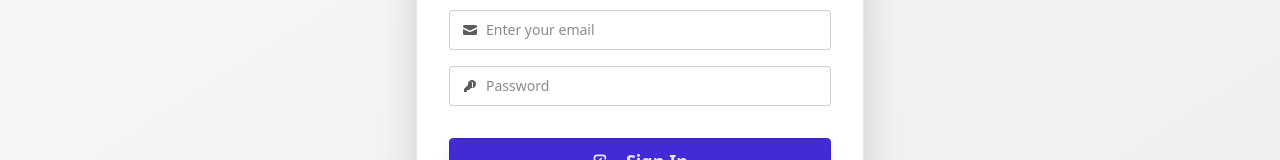
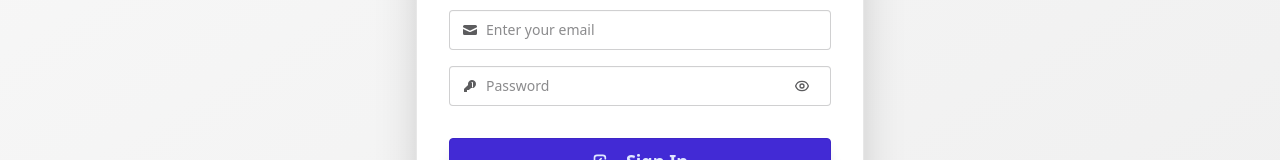
Before and after one commit to kratin01/DevConnect, a React (Vite) app: page /login in a window 1280 px wide. Shown: the part 380-540 px from the top of the page. Built offline with nearby package versions, Linux system fonts and the light colour scheme; no server answers.

Commit message:
Add password visibility toggle to AuthForm component

```diff
--- a/src/pages/Login.jsx
+++ b/src/pages/Login.jsx
@@ -12,6 +12,7 @@
   const [firstName, setFirstName] = useState("");
   const [lastName, setLastName] = useState("");
   const [error, setError] = useState("");
+  const [showPassword, setShowPassword] = useState(false);
   const dispatch = useDispatch();
   const navigate = useNavigate();
 
@@ -112,7 +113,7 @@
                   <path fillRule="evenodd" d="M14 6a4 4 0 0 1-4.899 3.899l-1.955 1.955a.5.5 0 0 1-.353.146H5v1.5a.5.5 0 0 1-.5.5h-2a.5.5 0 0 1-.5-.5v-2.293a.5.5 0 0 1 .146-.353l3.955-3.955A4 4 0 1 1 14 6Zm-4-2a.5.5 0 0 0 0 1V9a.5.5 0 0 0 1 0V4.5a.5.5 0 0 0-1 0V4Z" clipRule="evenodd" />
                 </svg>
                 <input
-                  type="password"
+                  type={showPassword ? "text" : "password"}
                   required
                   placeholder="Password"
                   value={password}
@@ -120,6 +121,50 @@
                   minLength={8}
                   className="flex-1 focus:outline-none"
                 />
+                <button
+                  type="button"
+                  onClick={() => setShowPassword(!showPassword)}
+                  className="btn btn-ghost btn-sm btn-circle"
+                  aria-label={showPassword ? "Hide password" : "Show password"}
+                >
+                  {showPassword ? (
+                    <svg
+                      xmlns="http://www.w3.org/2000/svg"
+                      viewBox="0 0 24 24"
+                      fill="none"
+                      stroke="currentColor"
+                      className="w-4 h-4 opacity-70"
+                    >
+                      <path
+                        strokeLinecap="round"
+                        strokeLinejoin="round"
+                        strokeWidth="2"
+                        d="M13.875 18.825A10.05 10.05 0 0112 19c-4.478 0-8.268-2.943-9.543-7a9.97 9.97 0 011.563-3.029m5.858.908a3 3 0 114.243 4.243M9.878 9.878l4.242 4.242M9.88 9.88l-3.29-3.29m7.532 7.532l3.29 3.29M3 3l3.59 3.59m0 0A9.953 9.953 0 0112 5c4.478 0 8.268 2.943 9.543 7a10.025 10.025 0 01-4.132 5.411m0 0L21 21"
+                      />
+                    </svg>
+                  ) : (
+                    <svg
+                      xmlns="http://www.w3.org/2000/svg"
+                      viewBox="0 0 24 24"
+                      fill="none"
+                      stroke="currentColor"
+                      className="w-4 h-4 opacity-70"
+                    >
+                      <path
+                        strokeLinecap="round"
+                        strokeLinejoin="round"
+                        strokeWidth="2"
+                        d="M15 12a3 3 0 11-6 0 3 3 0 016 0z"
+                      />
+                      <path
+                        strokeLinecap="round"
+                        strokeLinejoin="round"
+                        strokeWidth="2"
+                        d="M2.458 12C3.732 7.943 7.523 5 12 5c4.478 0 8.268 2.943 9.542 7-1.274 4.057-5.064 7-9.542 7-4.477 0-8.268-2.943-9.542-7z"
+                      />
+                    </svg>
+                  )}
+                </button>
               </label>
             </div>
 
```
